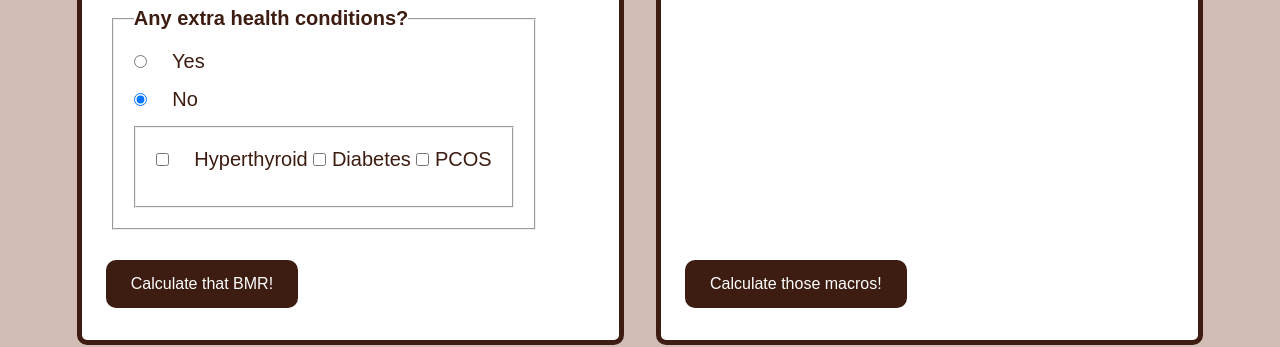
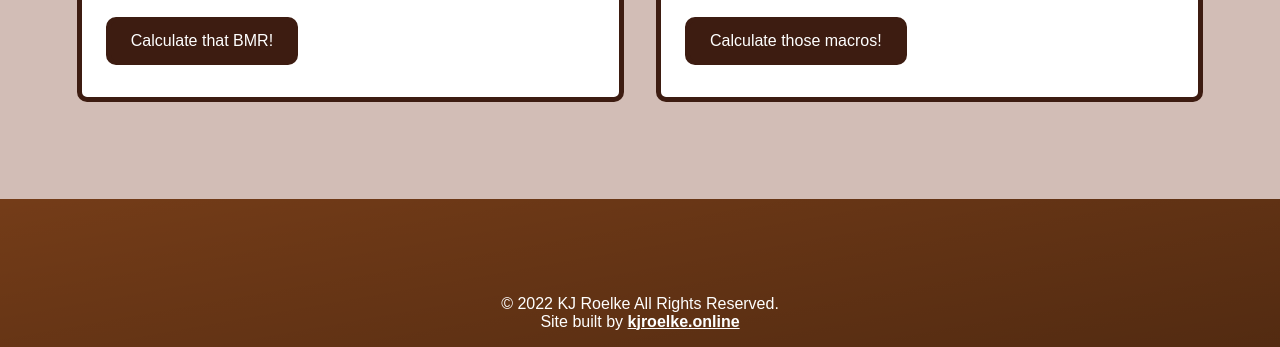
Before and after one commit to kjroelke/macros-calculators, a website built with Parcel: page index.html in a window 1280 px wide. Shown: the part 1229-1576 px from the top of the page. Built offline with nearby package versions, Linux system fonts and the light colour scheme.

Commit message:
reset form fields

```diff
--- a/index.html
+++ b/index.html
@@ -72,26 +72,6 @@
 					<label for="age">Age</label>
 					<input required type="number" id="age" name="age">
 				</fieldset>
-				<fieldset id="health">
-					<legend>Any extra health conditions?</legend>
-					<div class="form__content--health-selector">
-				  		<div class="radio__options--option" id="option-1">
-							  <input type="radio" name="health-selector"  value="Yes">
-				  		<label for="health-selector">Yes</label></div>
-						  <div class="radio__options--option" id="option-2">
-							  <input type="radio" name="health-selector" checked value="No">
-							  <label for="health-selector">No</label>
-						  </div>
-						  <fieldset class="form__content--health-condition">
-							  <input type="checkbox" name="condition1" value="Hyperthyroid">
-							  <label for="condition1">Hyperthyroid</label>
-							  <input type="checkbox" name="condition2" value="Diabetes">
-							  <label for="condition2">Diabetes</label>
-							  <input type="checkbox" name="condition3" value="PCOS">
-							  <label for="condition3">PCOS</label>
-						  </fieldset>
-					</div>
-				</fieldset>
 			</div>
 			<button type="submit">Calculate that BMR!</button>
 	</form>
```
Also changed, not shown: dist/index.html.
